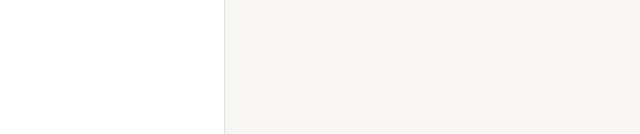
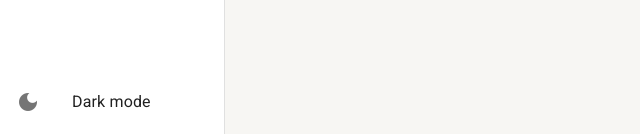
Before and after one commit to Hugovarellaa/ignite-call, a React (Create React App) app: page /pagina-inicial in a window 1280 px wide. Shown: the part 666-800 px from the top of the page, without its empty margins (0-640 px from the left). Built offline with nearby package versions, Linux system fonts and the light colour scheme.

Commit message:
Button toggle theme

```diff
--- a/src/shared/components/menu-left/MenuLeft.tsx
+++ b/src/shared/components/menu-left/MenuLeft.tsx
@@ -1,7 +1,18 @@
-import { Avatar, Box, Divider, Drawer, List, useTheme } from '@mui/material'
+import {
+  Avatar,
+  Box,
+  Divider,
+  Drawer,
+  List,
+  useTheme,
+  Icon,
+  ListItemButton,
+} from '@mui/material'
+import ListItemIcon from '@mui/material/ListItemIcon'
+import ListItemText from '@mui/material/ListItemText'
 import useMediaQuery from '@mui/material/useMediaQuery'
 import { ReactNode } from 'react'
-import { useDrawerContext } from '../../context'
+import { useDrawerContext, useThemeContext } from '../../context'
 import { ListItemLink } from './components/ListItemLink'
 
 interface MenuLeftProps {
@@ -10,6 +21,7 @@ interface MenuLeftProps {
 
 export function MenuLeft({ children }: MenuLeftProps) {
   const { isDrawerOpen, toggleDrawerOpen, drawerOptions } = useDrawerContext()
+  const { toggleTheme, themeName } = useThemeContext()
   const theme = useTheme()
 
   const smDown = useMediaQuery(theme.breakpoints.down('sm'))
@@ -56,6 +68,18 @@ export function MenuLeft({ children }: MenuLeftProps) {
               ))}
             </List>
           </Box>
+          <Box>
+            <List component="nav">
+              <ListItemButton onClick={toggleTheme}>
+                <ListItemIcon>
+                  <Icon>dark_mode</Icon>
+                </ListItemIcon>
+                <ListItemText
+                  primary={themeName === 'light' ? 'Dark mode' : 'Light mode'}
+                />
+              </ListItemButton>
+            </List>
+          </Box>
         </Box>
       </Drawer>
 
--- a/src/shared/components/menu-left/components/ListItemLink.tsx
+++ b/src/shared/components/menu-left/components/ListItemLink.tsx
@@ -10,7 +10,6 @@ interface IListItemLinkProps {
 
 export function ListItemLink({ icon, label, to, onClick }: IListItemLinkProps) {
   const navigate = useNavigate()
-
   const resolvePath = useResolvedPath(to)
 
   const matchActiveRoutes = useMatch({
--- a/src/shared/theme/Dark.ts
+++ b/src/shared/theme/Dark.ts
@@ -3,6 +3,7 @@ import { cyan, yellow } from '@mui/material/colors'
 
 export const DarkTheme = createTheme({
   palette: {
+    mode: 'dark',
     primary: {
       main: yellow[700],
       dark: yellow[800],
@@ -20,4 +21,9 @@ export const DarkTheme = createTheme({
       default: '#202124',
     },
   },
+  typography: {
+    allVariants: {
+      color: 'white',
+    },
+  },
 })
--- a/src/shared/theme/Light.ts
+++ b/src/shared/theme/Light.ts
@@ -3,6 +3,7 @@ import { cyan, yellow } from '@mui/material/colors'
 
 export const LightTheme = createTheme({
   palette: {
+    mode: 'light',
     primary: {
       main: yellow[700],
       dark: yellow[800],
```
Also changed, not shown: .eslintrc.js.
